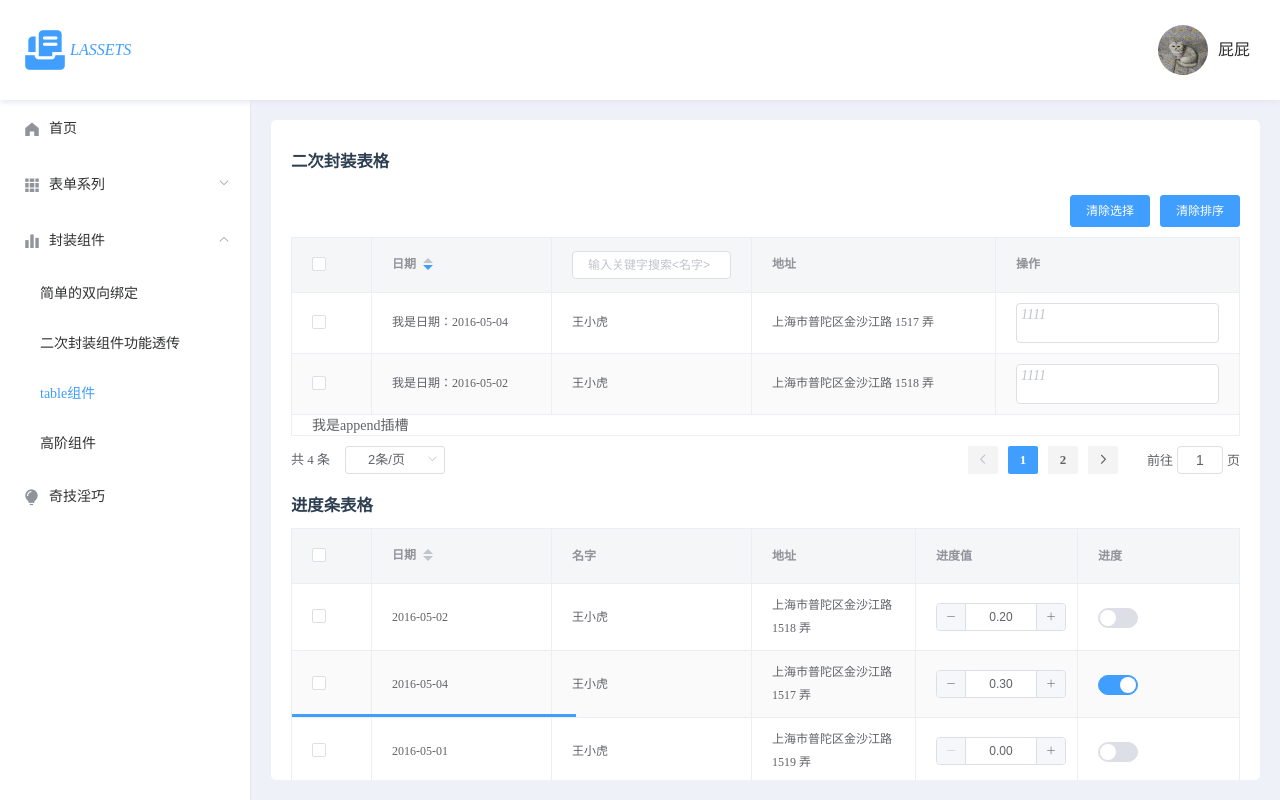
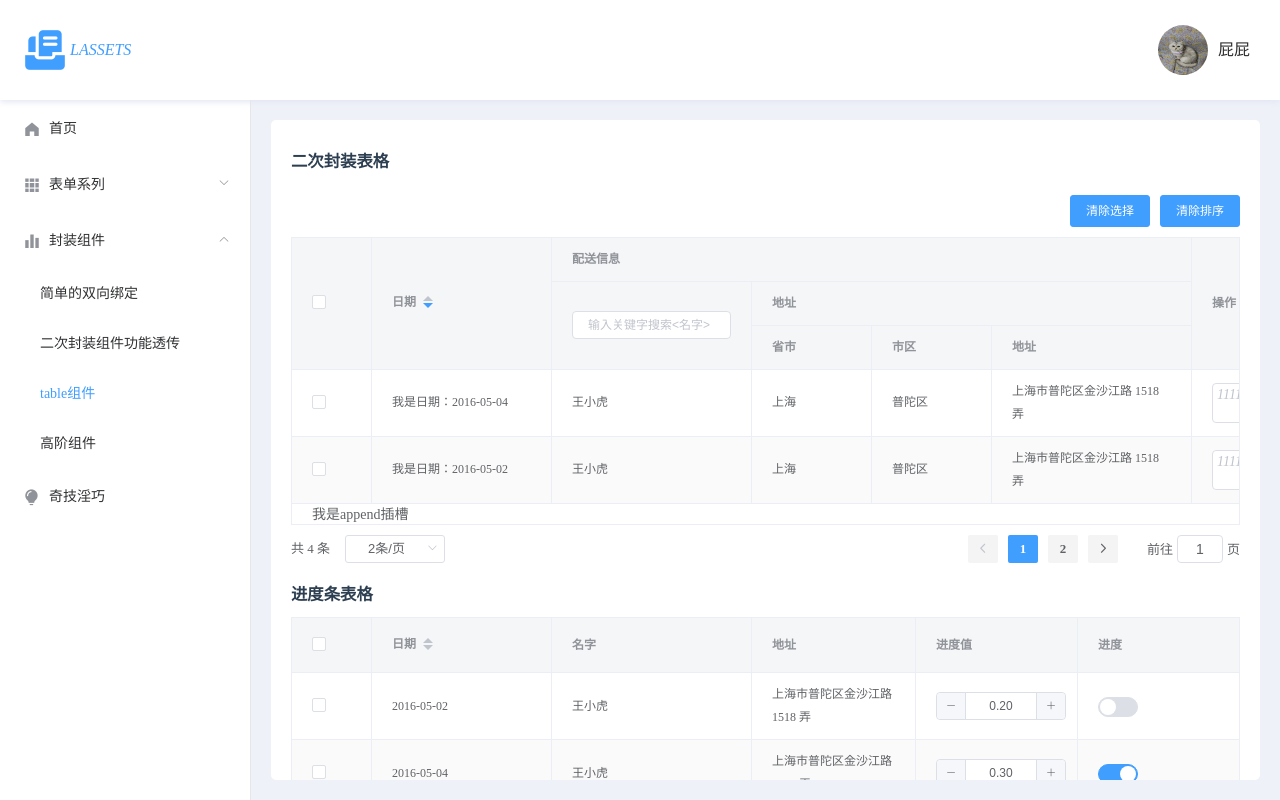
Before and after one commit to qiangguanglin/vue-demo, a Vue app: page /components/table in a window 1280 px wide. Built offline with nearby package versions, Linux system fonts and the light colour scheme.

Commit message:
fix: 支持多级表头

```diff
--- /dev/null
+++ b/src/components/new-table-column.vue
@@ -0,0 +1,60 @@
+<template>
+    <el-table-column class="my-column">
+        <template v-for="item in columns">
+            <el-table-column v-if="item.children && item.children.length" :label="item.label" :key="item.prop">
+                <new-table-column
+                    :columns="item.children || []"
+                >
+                    <template v-for="(index, name) in $slots" :slot="name">
+                        <slot :name="name"></slot>
+                    </template>
+                    <template v-for="(index, name) in $scopedSlots" v-slot:[name]="data">
+                        <slot :name="name" v-bind="data"></slot>
+                    </template>
+                </new-table-column>
+            </el-table-column>
+            <el-table-column
+                v-else-if="['selection', 'index'].includes(item.prop)"
+                :key="`${item.prop}-if`"
+                v-bind="item"
+            >
+                <template v-slot:header="scope">
+                    <slot :name="`header-${item.prop}`" v-bind="scope"></slot>
+                </template>
+            </el-table-column>
+            <el-table-column
+                v-else
+                :key="`${item.prop}-else`"
+                v-bind="item"
+            >
+                <template v-slot:header="scope">
+                    <span v-if="$scopedSlots[`header-${item.prop}`]">
+                        <slot :name="`header-${item.prop}`" v-bind="scope"></slot>
+                    </span>
+                    <span v-else>{{scope.column.label}}</span>
+                </template>
+                <template slot-scope="scope">
+                    <span v-if="$scopedSlots[item.prop]">
+                        <slot :name="item.prop" v-bind="scope"></slot>
+                    </span>
+                    <span v-else>{{scope.row[item.prop]}}</span>
+                </template>
+            </el-table-column>
+        </template>
+    </el-table-column>
+</template>
+
+<script>
+export default {
+    name: 'newTableColumn',
+    props: {
+        columns: {
+            type: Array,
+            default: () => ([])
+        }
+    },
+}
+</script>
+
+<style scoped lang="scss">
+</style>
--- a/src/components/new-table-process.vue
+++ b/src/components/new-table-process.vue
@@ -57,4 +57,7 @@ export default {
 		margin-left:auto
 	}
 }
+.my-table ::v-deep .is-group tr:nth-child(odd) {
+    display: none;
+}
 </style>
--- a/src/components/new-table.vue
+++ b/src/components/new-table.vue
@@ -1,8 +1,9 @@
 <template>
 	<div>
 		<el-table
+			class="my-table"
+			v-loading="loading"
 			ref="table"
-      v-loading="loading"
 			:data="tempData"
 			:header-cell-style="headerCellStyle"
 			:cell-style="cellStyle"
@@ -12,35 +13,14 @@
 			<template slot="append">
 				<slot name="append"></slot>
 			</template>
-			<template v-for="item in columns">
-				<el-table-column
-					v-if="['selection', 'index'].includes(item.prop)"
-					:key="`${item.prop}-if`"
-					v-bind="item"
-				>
-					<template v-slot:header="scope">
-						<slot :name="`header-${item.prop}`" v-bind="scope"></slot>
+			<component :is="newTableColumn" :columns="columns">
+				<template v-for="(index, name) in $slots" :slot="name">
+					<slot :name="name"></slot>
 				</template>
-				</el-table-column>
-				<el-table-column
-					v-else
-					:key="item.prop"
-					v-bind="item"
-				>
-					<template v-slot:header="scope">
-						<span v-if="$scopedSlots[`header-${item.prop}`]">
-							<slot :name="`header-${item.prop}`" v-bind="scope"></slot>
-						</span>
-						<span v-else>{{scope.column.label}}</span>
+				<template v-for="(index, name) in $scopedSlots" v-slot:[name]="data">
+					<slot :name="name" v-bind="data"></slot>
 				</template>
-					<template slot-scope="scope">
-						<span v-if="$scopedSlots[item.prop]">
-							<slot :name="item.prop" v-bind="scope"></slot>
-						</span>
-						<span v-else>{{scope.row[item.prop]}}</span>
-					</template>
-				</el-table-column>
-			</template>
+			</component>
 		</el-table>
 		<el-pagination
 			class="pagination"
@@ -55,13 +35,15 @@
 </template>
 
 <script>
+import NewTableColumn from './new-table-column.vue'
+
 const defaultPagination = {background: true, layout: 'total, sizes, prev, pager, next, jumper'}
 export default {
 	name: 'newTable',
 	props: {
 		columns: {
 			type: Array,
-			default: () => []
+			default: () => ([])
 		},
 		pagination: {
 			type: Object,
@@ -94,10 +76,11 @@ export default {
 	},
 	data() {
 		return {
+			loading: false,
 			currentPage: 1,
 			pageSize: 10,
 			tempData: [],
-      loading: false
+			newTableColumn: NewTableColumn,
 		}
 	},
 	computed: {
@@ -130,9 +113,7 @@ export default {
 		}
 	},
 	mounted() {
-		console.log('---', this.$slots)
 		const tempStore = this.$refs?.table || {}
-		console.log('tempStore: ', this.$slots, this.$scopedSlots);
 		for(const key in tempStore) {
 			if(typeof tempStore[key] === 'function') {
 				this[key] = tempStore[key]
@@ -149,12 +130,12 @@ export default {
 			this.getTableData();
 		},
 		getTableData() {
-			const { offset, limit } = this.paging || {};
+			const { offset, limit } = this.paging || {}
 		this.loading = true
 			setTimeout(() => {
 				this.tempData = this.data.filter((v, i) => i >= offset && i < (offset + limit))
 				this.loading = false
-      }, 1000)
+			}, 1000);
 		},
 	}
 
@@ -169,4 +150,7 @@ export default {
 		margin-left:auto
 	}
 }
+.my-table ::v-deep .is-group tr:nth-child(odd) {
+    display: none;
+}
 </style>
--- a/src/pages/config.js
+++ b/src/pages/config.js
@@ -23,33 +23,65 @@ export const columns = [{
         width: 180,
         sortable: true,
     },{
-        prop: 'name',
-        label: '名字',
-        width: 200
-    },{
-        prop: 'address',
-        label: '地址',
+        prop: 'sendInfo',
+        label: '配送信息',
+        children: [
+            {
+                prop: 'name',
+                label: '名字',
+                width: 200,
+            },
+            {
+                prop: 'addressInfo',
+                label: '地址',
+                children: [
+                    {
+                        prop: 'province',
+                        label: '省市',
+                        width: 120
+                    },
+                    {
+                        prop: 'city',
+                        label: '市区',
+                        width: 120
+                    },
+                    {
+                        prop: 'address',
+                        label: '地址',
+                        width: 200
+                    }
+                ]
+            }
+        ]
     },{
         prop: 'operate',
-        label: '操作'
+        label: '操作',
     }]
 
 export const tableData = [{
     date: '2016-05-02',
     name: '王小虎',
+    province: '上海',
+    city: '普陀区',
     address: '上海市普陀区金沙江路 1518 弄',
   }, {
     date: '2016-05-04',
     name: '王小虎',
-    address: '上海市普陀区金沙江路 1517 弄'
+    province: '上海',
+    city: '普陀区',
+    address: '上海市普陀区金沙江路 1518 弄',
   }, {
     date: '2016-05-01',
     name: '王小虎',
-    address: '上海市普陀区金沙江路 1519 弄'
+    province: '上海',
+    city: '普陀区',
+    address: '上海市普陀区金沙江路 1518 弄',
   }, {
     date: '2016-05-03',
     name: '王小虎',
-    address: '上海市普陀区金沙江路 1516 弄'
+    province: '上海',
+    city: '普陀区',
+    address: '上海市普陀区金沙江路 1518 弄',
   }]
 
 export const columnsProcess = [{
--- a/src/pages/newTable.vue
+++ b/src/pages/newTable.vue
@@ -21,13 +21,12 @@
 				<el-input v-model="search" size="mini" :placeholder="`输入关键字搜索<${scope.column.label}>`">
 				</el-input>
 			</template>
-			<template slot="operate">
-				<el-input>
+			<template slot="operate" slot-scope="scope">
+				<el-input v-model="scope.row.operate">
 					<template>
 						<i slot="prefix">1111</i>
 					</template>
 				</el-input>
-				<!-- <el-button size="mini" type="primary">操作</el-button> -->
 			</template>
 			<template slot="date" slot-scope="scope">
 				我是日期：{{scope.row.date}}
@@ -63,7 +62,6 @@
 import NewTable from '../components/new-table.vue'
 import NewTableProcess from '../components/new-table-process.vue'
 import { columns, tableData, tableDataProcess, columnsProcess } from './config'
-console.log('NewTable: ', NewTable);
 export default {
     components: {
         NewTable,
@@ -81,7 +79,7 @@ export default {
     methods: {
         clearSelect() {
             this.$refs.table.clearSelection()
-			this.$refs.tableProcess.clearSelection()
+			// this.$refs.tableProcess.clearSelection()
         },
         clearSort() {
             this.$refs.table.clearSort()
```
Lines whose indentation alone changed are shown as unchanged.
